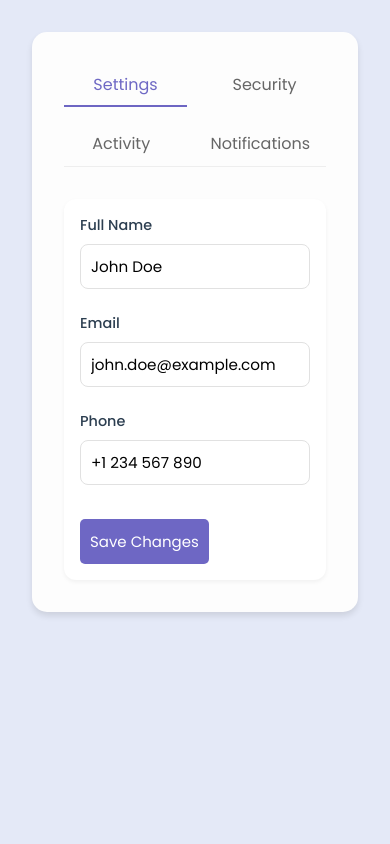
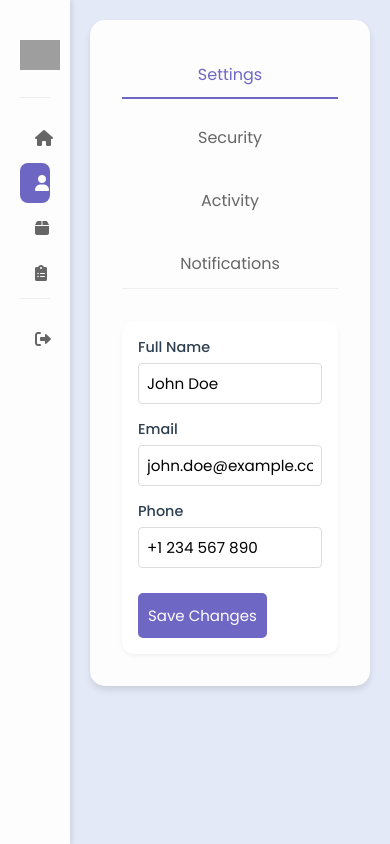
Before and after one commit to moatamen12/simple-it-mangment-system, a PHP site: page /profile.html in a window 390 px wide. Run offline with PHP 8.4, Linux system fonts and the light colour scheme; grey boxes are pictures that could not be loaded.

Commit message:
finiching Agint/Ui

```diff
--- a/profile.html
+++ b/profile.html
@@ -8,6 +8,48 @@
     <link rel="stylesheet" href="https://cdnjs.cloudflare.com/ajax/libs/font-awesome/6.0.0/css/all.min.css">
 </head>
 <body>
+<!-- Add this after <body> tag and before prof-container -->
+    <div class="sidebar">
+        <div class="logo">
+            <img src="images/logo.png" alt="Logo">
+        </div>
+        <nav>
+            <ul>
+                <li>
+                    <a href="dashboard.html" class="nav-link">
+                        <i class="fas fa-home"></i>
+                        <span>Dashboard</span>
+                    </a>
+                </li>
+                <li>
+                    <a href="profile.html" class="nav-link active">
+                        <i class="fas fa-user"></i>
+                        <span>Profile</span>
+                    </a>
+                </li>
+                <li>
+                    <a href="inventory-Equipment.html" class="nav-link">
+                        <i class="fas fa-box"></i>
+                        <span>Inventory</span>
+                    </a>
+                </li>
+                <li>
+                    <a href="ConReq.html" class="nav-link">
+                        <i class="fas fa-clipboard-list"></i>
+                        <span>Requests</span>
+                    </a>
+                </li>
+                <li class="logout">
+                    <a href="login.html" class="nav-link">
+                        <i class="fas fa-sign-out-alt"></i>
+                        <span>Logout</span>
+                    </a>
+                </li>
+            </ul>
+        </nav>
+    </div>
+
+
     <div class="prof-container">
         <!-- Profile Card -->
         <div class="profile-card">
--- a/style/style.css
+++ b/style/style.css
@@ -605,7 +605,219 @@ tr:hover {
     max-width: 1200px;
 }
 
+/* for the sidebar */
+/* Add to style.css */
+.sidebar {
+    width: 200px;
+    height: 100vh;
+    background: var(--box-background);
+    position: fixed;
+    left: 0;
+    top: 0;
+    padding: 20px;
+    box-shadow: 2px 0 5px rgba(0,0,0,0.1);
+}
 
+.sidebar .logo {
+    text-align: center;
+    padding: 20px 0;
+    border-bottom: 1px solid #eee;
+}
+
+.sidebar .logo img {
+    width: 120px;
+    height: auto;
+}
+
+.sidebar nav ul {
+    list-style: none;
+    padding: 0;
+    margin: 20px 0;
+}
+
+.sidebar nav ul li {
+    margin: 5px 0;
+}
+
+.nav-link {
+    display: flex;
+    align-items: center;
+    padding: 12px 15px;
+    color: #666;
+    text-decoration: none;
+    border-radius: 8px;
+    transition: all 0.3s ease;
+}
+
+.nav-link:hover {
+    background: rgba(76, 68, 182, 0.1);
+    color: var(--btns-color);
+}
+
+.nav-link.active {
+    background: var(--btns-color);
+    color: white;
+}
+
+.nav-link i {
+    width: 20px;
+    margin-right: 10px;
+}
+
+.logout {
+    margin-top: auto;
+    border-top: 1px solid #eee;
+    padding-top: 20px;
+}
+
+/* Adjust main content area */
+.prof-container {
+    margin-left: 250px;
+    padding: 20px;
+}
+
+/* Responsive */
+@media screen and (max-width: 768px) {
+    .sidebar {
+        width: 70px;
+    }
+
+    .sidebar .logo img {
+        width: 40px;
+    }
+
+    .nav-link span {
+        display: none;
+    }
+
+    .prof-container {
+        margin-left: 70px;
+    }
+}
+
+
+
+/* For the Agent Files */
+/* Add to style.css */
+.content-container {
+    margin-left: 200px;
+    padding: 20px;
+}
+
+.requests-section {
+    background: var(--box-background);
+    border-radius: 8px;
+    padding: 20px;
+    box-shadow: 0 2px 4px rgba(0,0,0,0.1);
+    margin-bottom: 20px;
+}
+
+.tabs {
+    display: flex;
+    gap: 10px;
+    margin-bottom: 20px;
+}
+
+.tab-btn {
+    padding: 10px 20px;
+    border: none;
+    background: none;
+    cursor: pointer;
+    border-bottom: 2px solid transparent;
+}
+
+.tab-btn.active {
+    color: var(--btns-color);
+    border-bottom-color: var(--btns-color);
+}
+
+.tab-content {
+    display: none;
+}
+
+.tab-content.active {
+    display: block;
+}
+
+.request-form {
+    max-width: 600px;
+}
+
+.form-group {
+    margin-bottom: 15px;
+}
+
+.form-group label {
+    display: block;
+    margin-bottom: 5px;
+    font-weight: 500;
+}
+
+.form-group input,
+.form-group select,
+.form-group textarea {
+    width: 100%;
+    padding: 8px;
+    border: 1px solid #ddd;
+    border-radius: 4px;
+}
+
+.status-section {
+    background: var(--box-background);
+    border-radius: 8px;
+    padding: 20px;
+    box-shadow: 0 2px 4px rgba(0,0,0,0.1);
+}
+
+.status-cards {
+    display: grid;
+    grid-template-columns: repeat(auto-fill, minmax(300px, 1fr));
+    gap: 20px;
+    margin-top: 15px;
+}
+
+.status-card {
+    border: 1px solid #ddd;
+    border-radius: 8px;
+    padding: 15px;
+}
+
+.status-badge {
+    display: inline-block;
+    padding: 4px 8px;
+    border-radius: 4px;
+    font-size: 12px;
+    font-weight: bold;
+    color: white;
+}
+
+.status-badge.pending {
+    background-color: #ffc107;
+}
+
+.status-badge.approved {
+    background-color: #28a745;
+}
+
+.status-badge.rejected {
+    background-color: #dc3545;
+}
+
+.status-date {
+    color: #666;
+    font-size: 0.9rem;
+    margin-top: 10px;
+}
+
+@media screen and (max-width: 768px) {
+    .content-container {
+        margin-left: 50px;
+    }
+
+    .status-cards {
+        grid-template-columns: 1fr;
+    }
+}
 
 
 
```
Also changed, not shown: Administrator.html (+42 -3 lines), Agent.html (added, +163 -0 lines), ConReq.html (+58 -3 lines).
